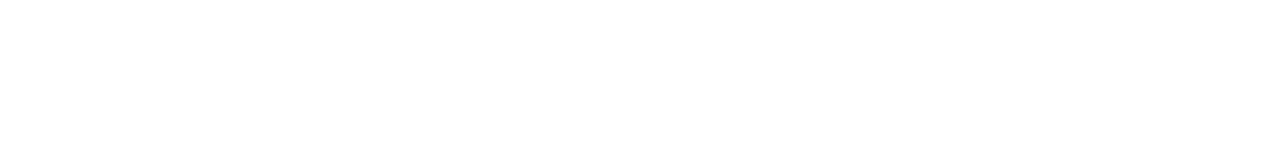
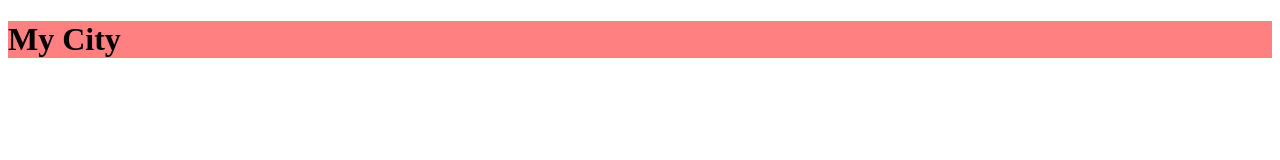
Before and after one commit to Sakshibodare08/css-first-webpage, a plain HTML site: page index.html in a window 1280 px wide. Drawn offline with Linux system fonts and the light colour scheme.

Commit message:
h1 and bg color added

```diff
--- a/index.html
+++ b/index.html
@@ -3,8 +3,18 @@
 <head>
 
     <title>CSS first webpage</title>
+    <style>
+
+        h1 {
+            background-color: #ff8080;
+             color: black;
+
+        }
+    </style>
 </head>
+
 <body>
+    <h1>My City</h1>
 
 </body>
 </html>
```
